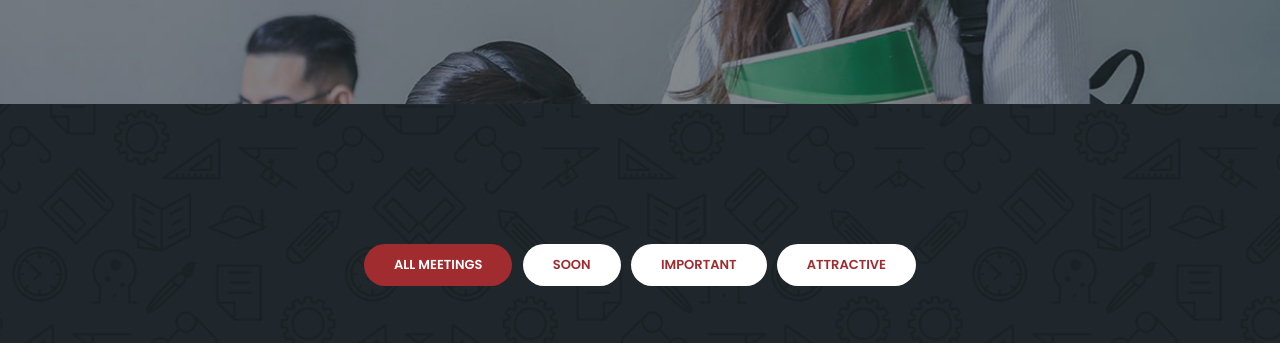
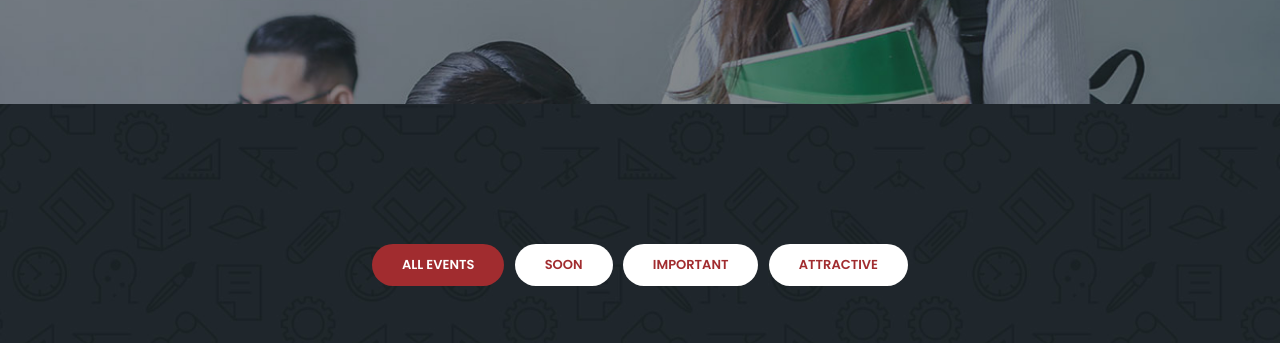
Before and after one commit to FELNHOD/felnhod.github.io, a plain HTML site: page meetings.html in a window 1280 px wide. Shown: the part 378-721 px from the top of the page. Drawn offline with nearby package versions, Linux system fonts and the light colour scheme.

Commit message:
Update meetings.html

```diff
--- a/meetings.html
+++ b/meetings.html
@@ -112,7 +112,7 @@
             <div class="col-lg-12">
               <div class="filters">
                 <ul>
-                  <li data-filter="*"  class="active">All Meetings</li>
+                  <li data-filter="*"  class="active">All Events</li>
                   <li data-filter=".soon">Soon</li>
                   <li data-filter=".imp">Important</li>
                   <li data-filter=".att">Attractive</li>
```
